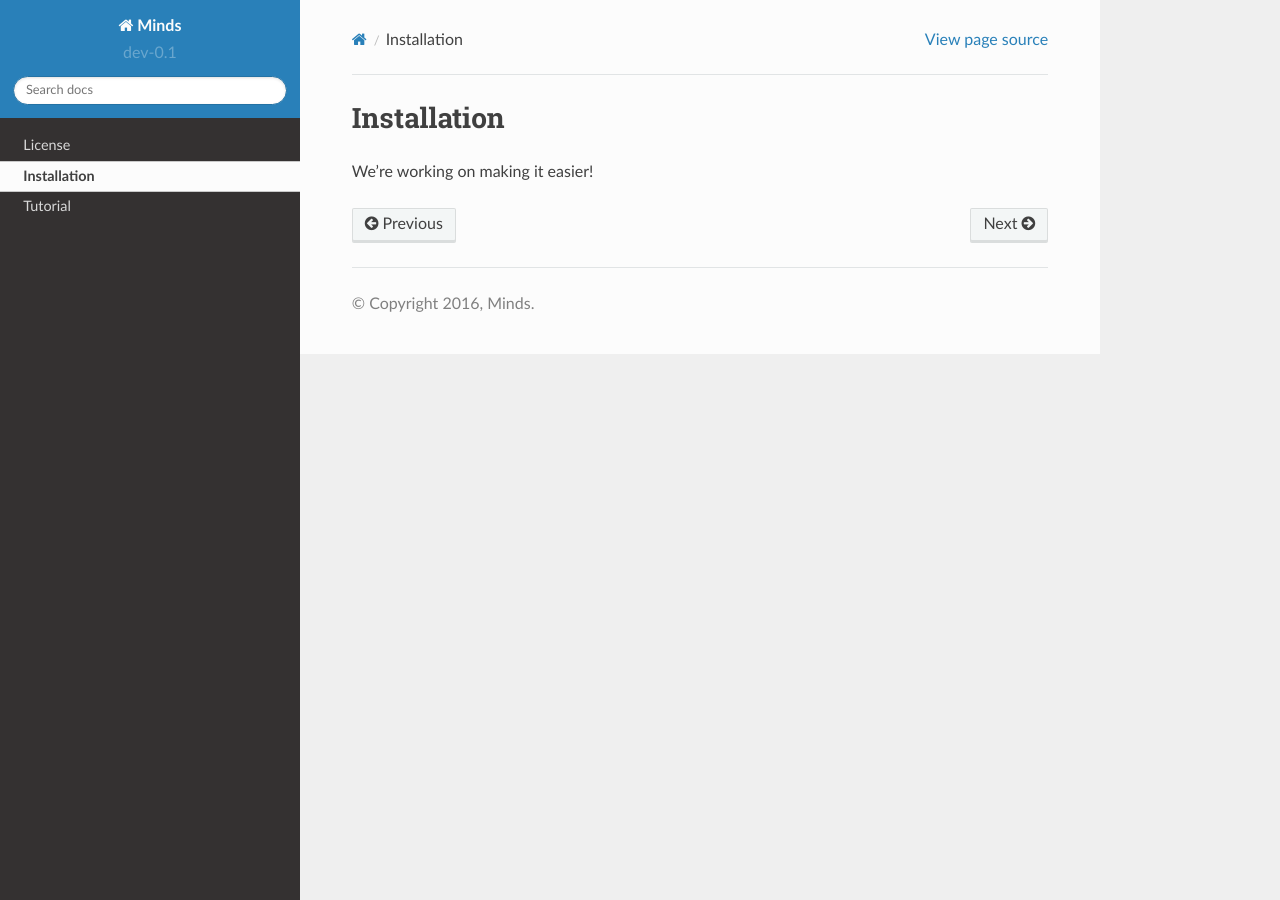
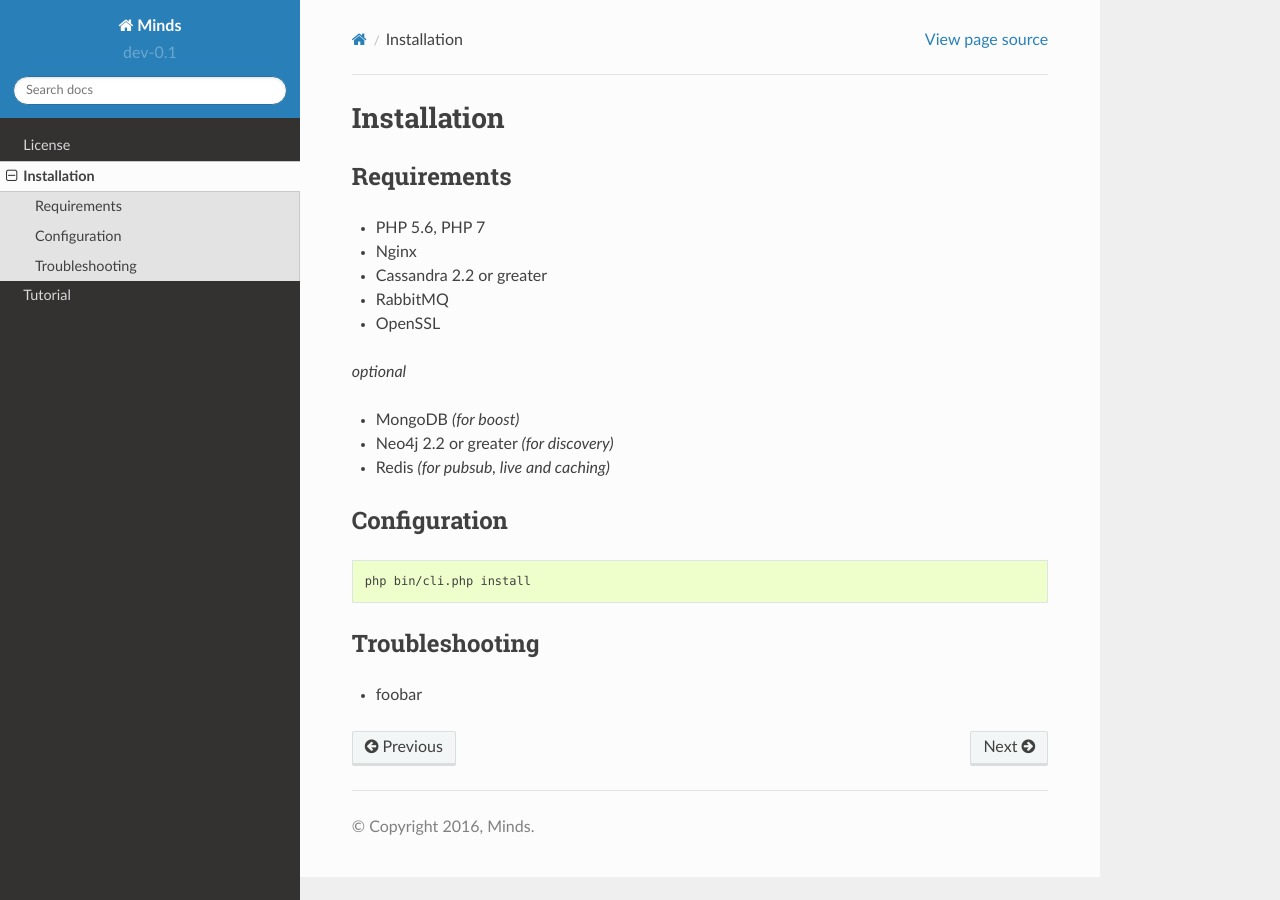
Before and after one commit to Minds/ORG, a Sphinx documentation site: the page built from docs/source/install.rst, in a window 1280 px wide. Built offline with Sphinx 7.4.7 and the Read the Docs theme 2.0.0, drawn with Linux system fonts in a browser that asks for light colours.

Commit message:
(doc): added requirements

```diff
--- a/docs/source/install.rst
+++ b/docs/source/install.rst
@@ -2,4 +2,31 @@
 Installation
 ############
 
-We're working on making it easier!
+Requirements
+**********************
+
+* PHP 5.6, PHP 7
+* Nginx
+* Cassandra 2.2 or greater
+* RabbitMQ
+* OpenSSL
+
+*optional*
+
+* MongoDB *(for boost)*
+* Neo4j 2.2 or greater *(for discovery)*
+* Redis *(for pubsub, live and caching)*
+
+
+Configuration
+**********************
+
+.. code-block:: bash
+
+  php bin/cli.php install
+
+
+Troubleshooting
+**********************
+
+* foobar
```
Also changed, not shown: 6 other files.
